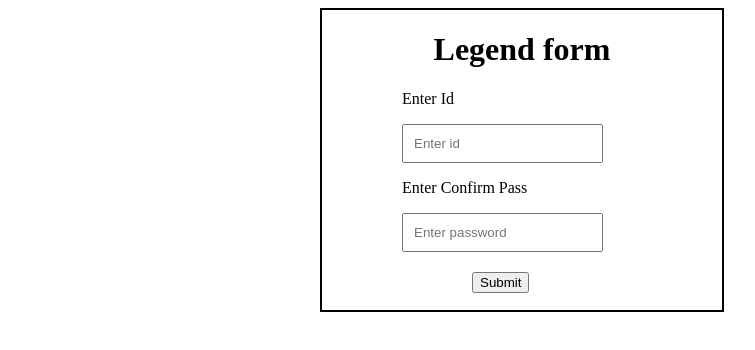
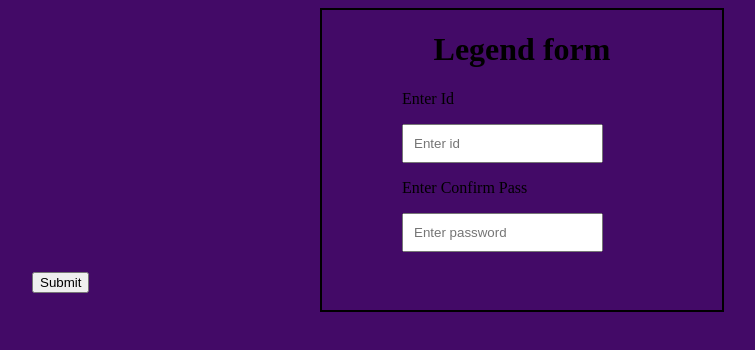
Before and after one commit to Aryank35/Master-login-page, a plain HTML site: page index.html in a window 1280 px wide. Shown: the whole page, without its empty margins (118-873 px from the left). Drawn offline with Linux system fonts and the light colour scheme.

Commit message:
changed the background color

```diff
--- a/style.css
+++ b/style.css
@@ -4,20 +4,24 @@
     width:400px;
     border:2px solid black;
     position:relative
+    background-color: rgb(185, 86, 185);
     }
-    p{
+body{
+    background-color: #430a67;
+    }
+   p{
     margin-left:80px;
     }
-    .in{
+ .in{
     margin-left:80px;
     padding:10px
     }
-    #bt{
+ #bt{
     margin-top:20px;
     position:absolute;
     left:150px;
     }
-    #bt:hover{
+#bt:hover{
     background:green;
     font-size:13px;
     cursor:pointer;
```
